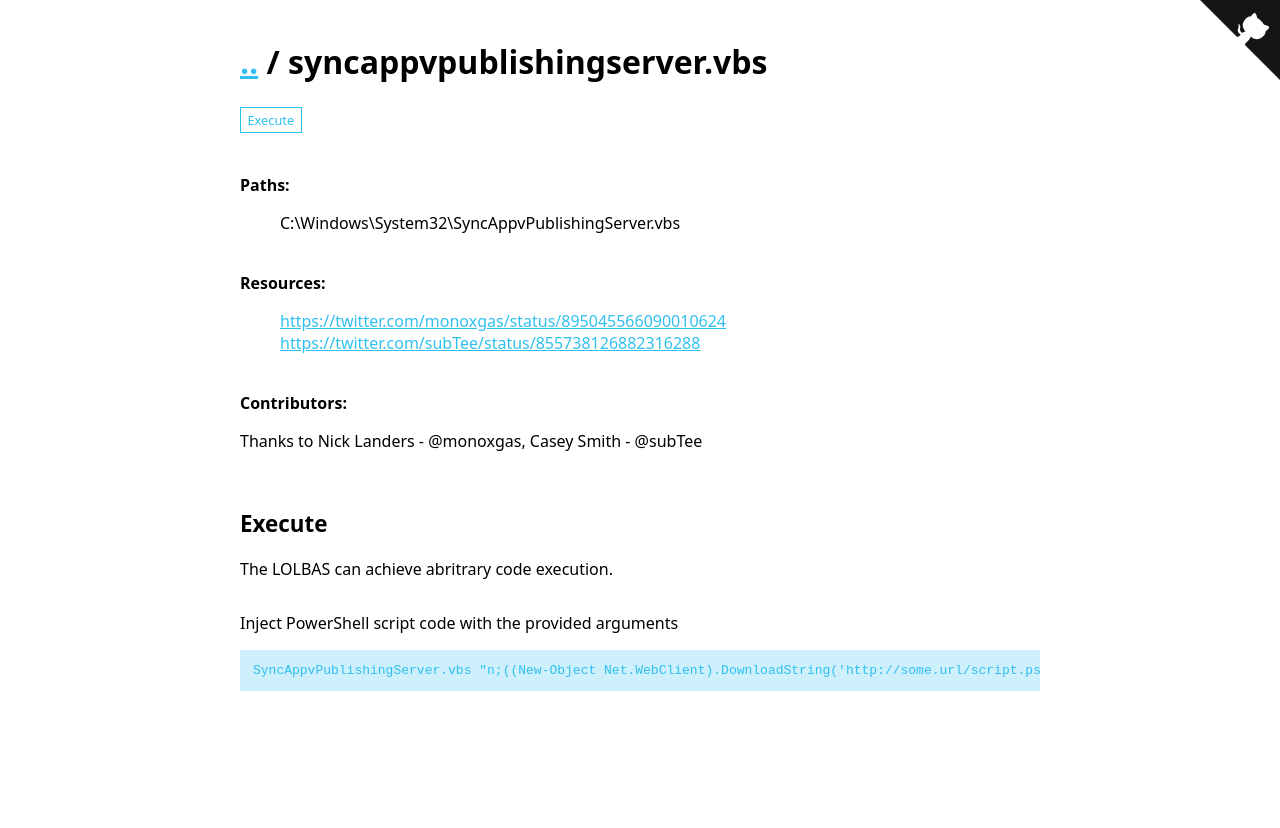
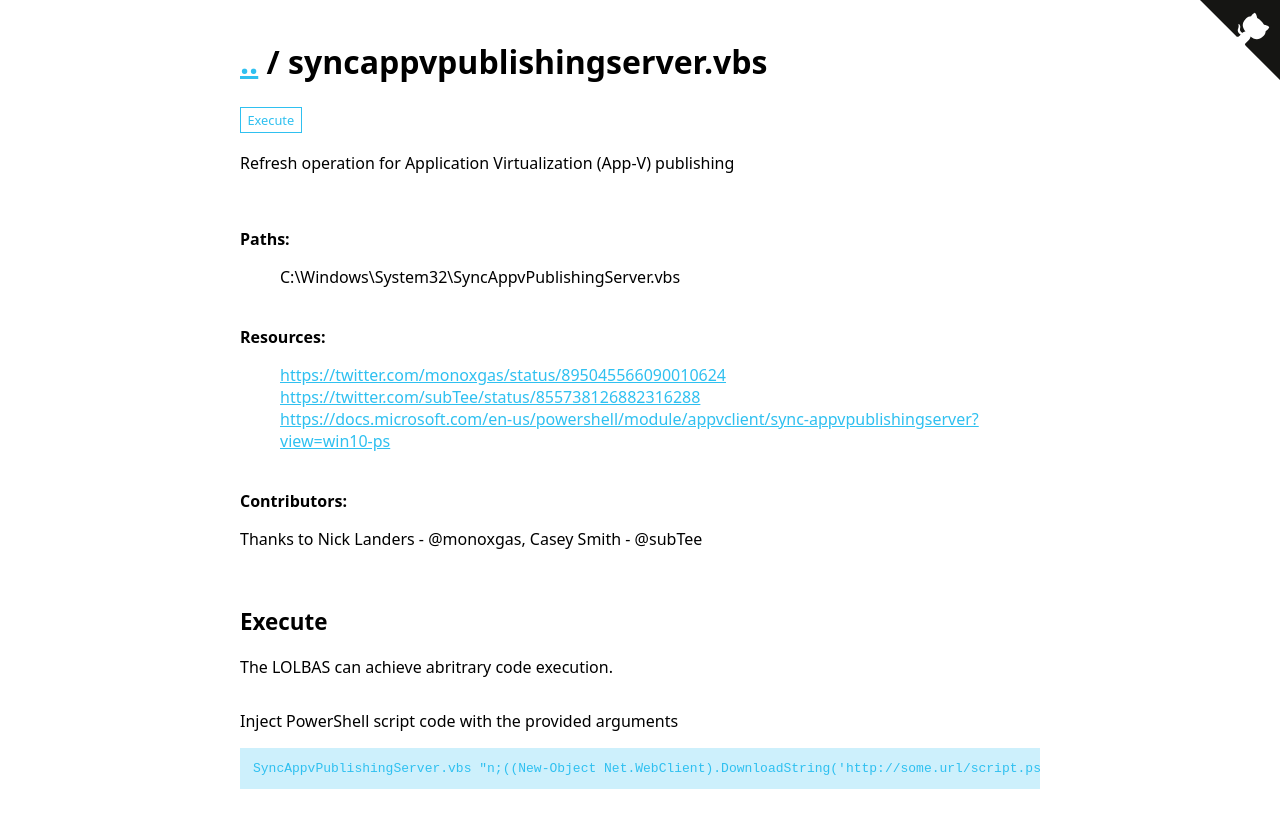
Before and after one commit to LOLBAS-Project/LOLBAS-Project.github.io, a Jekyll site: the page built from _lolbas/Scripts/Syncappvpublishingserver.md, in a window 1280 px wide. Shown: the top 828 px of the page. Built offline with Jekyll 4.4.1, drawn with Linux system fonts in a browser that asks for light colours.

Commit message:
Update Syncappvpublishingserver.md

```diff
--- a/_lolbas/Scripts/Syncappvpublishingserver.md
+++ b/_lolbas/Scripts/Syncappvpublishingserver.md
@@ -1,6 +1,6 @@
 ---
 name: syncappvpublishingserver.vbs
-description:
+description: Refresh operation for Application Virtualization (App-V) publishing
 functions:
   execute:
     - description: Inject PowerShell script code with the provided arguments
@@ -8,6 +8,7 @@ functions:
 resources:
     - resource: https://twitter.com/monoxgas/status/895045566090010624
     - resource: https://twitter.com/subTee/status/855738126882316288
+    - resource: https://docs.microsoft.com/en-us/powershell/module/appvclient/sync-appvpublishingserver?view=win10-ps
 fullpath:
     - path: C:\Windows\System32\SyncAppvPublishingServer.vbs
 notes: Thanks to Nick Landers - @monoxgas, Casey Smith - @subTee
```
